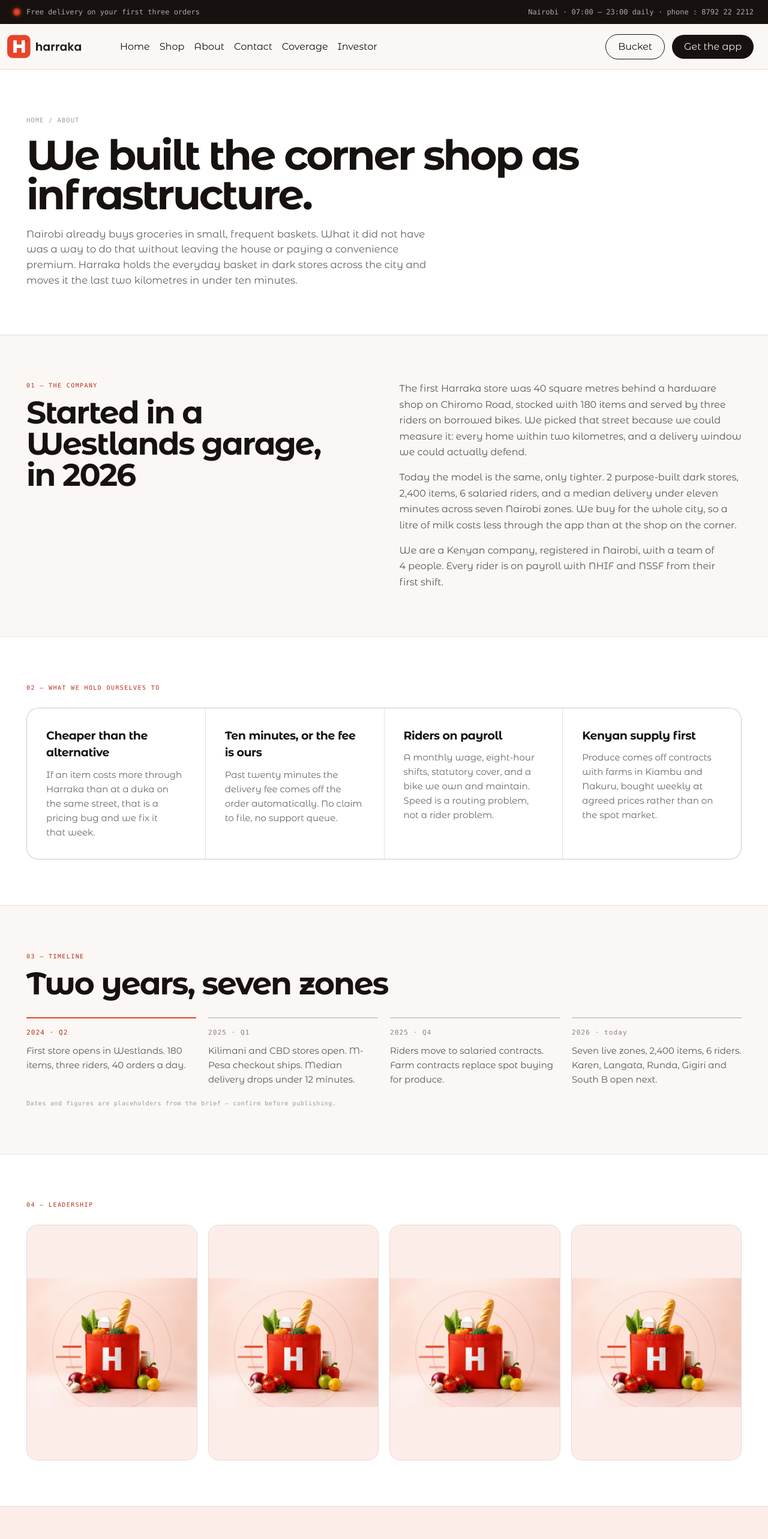
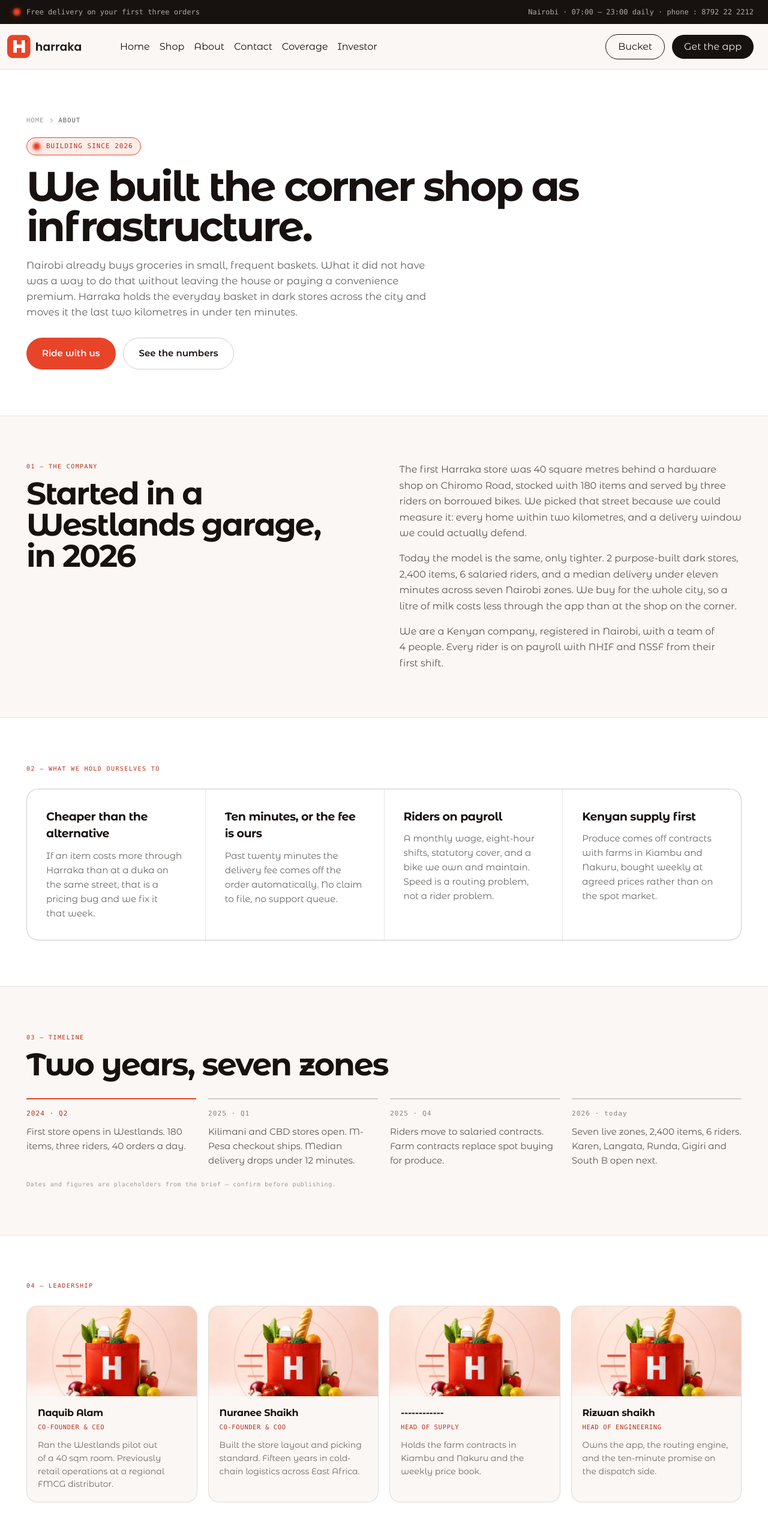
Before and after one commit to harrakaquick-dotcom/Harraka, a React (Vite) app: page /about in a window 1280 px wide. Shown: the top 2566 px of the page at 60% size. Built offline with nearby package versions, Linux system fonts and the light colour scheme.

Commit message:
fix the hero section in about page

```diff
--- a/src/Data/Aboutdata.ts
+++ b/src/Data/Aboutdata.ts
@@ -66,22 +66,22 @@ export const team: {
   image?: string;
 }[] = [
   {
-    name: "Amina Yusuf",
+    name: "Naquib Alam",
     role: "Co-founder & CEO",
     note: "Ran the Westlands pilot out of a 40 sqm room. Previously retail operations at a regional FMCG distributor.",
   },
   {
-    name: "David Kariuki",
+    name: "Nuranee Shaikh",
     role: "Co-founder & COO",
     note: "Built the store layout and picking standard. Fifteen years in cold-chain logistics across East Africa.",
   },
   {
-    name: "Wanjiru Njoroge",
+    name: "------------",
     role: "Head of Supply",
     note: "Holds the farm contracts in Kiambu and Nakuru and the weekly price book.",
   },
   {
-    name: "Samuel Otieno",
+    name: "Rizwan shaikh",
     role: "Head of Engineering",
     note: "Owns the app, the routing engine, and the ten-minute promise on the dispatch side.",
   },
@@ -89,7 +89,7 @@ export const team: {
 
 export const riderPerks = [
   { label: "Monthly base", value: "KSh 28,000" },
-  { label: "Bike & charging", value: "On us" },
+  { label: "Bike & charging", value: "On you" },
   { label: "Shift length", value: "8 hours" },
   { label: "Average distance", value: "1.8 km / drop" },
 ];
--- a/src/components/About/AboutHero.tsx
+++ b/src/components/About/AboutHero.tsx
@@ -1,25 +1,51 @@
+import { ChevronRight, House } from "lucide-react";
 import { Link } from "react-router-dom";
+import { Since } from "../../Data/Appdata";
 import { aboutIntro } from "../../Data/Aboutdata";
-import Reveal from "../Home/Reveal";
+import LinkButton from "../Button/LinkButton";
 import Section from "../Home/Section";
+
+const Breadcrumb = () => (
+  <nav
+    aria-label="Breadcrumb"
+    className="flex items-center gap-1.5 font-mono text-[10.5px] uppercase tracking-widest text-ink/45"
+  >
+    <Link
+      to="/"
+      className="flex items-center gap-1 text-ink/45 transition-colors hover:text-primary-dark"
+    >
+      {/* <House className="size-3" strokeWidth={2.25} /> */}
+      Home
+    </Link>
+    <ChevronRight className="size-3 text-ink/30" strokeWidth={2.25} />
+    <span className="text-ink/70">About</span>
+  </nav>
+);
+
 
 const AboutHero = () => {
   return (
     <Section tone="surface" bordered={false}>
-      <Reveal>
-        <div className="font-mono text-[10.5px] uppercase tracking-widest text-ink/42">
-          <Link to="/" className="text-ink/42 hover:text-ink">
-            Home
-          </Link>{" "}
-          / About
+      <Breadcrumb />
+
+      <div className="mt-5 flex w-fit items-center gap-3 rounded-pill border border-primary bg-primary-light px-3 py-1.5 font-mono text-[11px] tracking-[.09em] text-primary-dark">
+        <span className="live-dot" aria-hidden="true" />
+        <span className="uppercase">building since {Since}</span>
       </div>
-        <h1 className="mt-4 max-w-[24ch] text-[clamp(34px,5.4vw,70px)] font-bold leading-[.96] tracking-[-0.05em]">
+
+      <h1 className="mt-4.5 max-w-[24ch] text-[clamp(34px,5.4vw,70px)] font-bold leading-[.96] tracking-[-0.05em]">
         {aboutIntro.title}
       </h1>
       <p className="mt-5 max-w-[62ch] text-[clamp(16px,1.3vw,19px)] leading-[1.55] text-ink/66">
         {aboutIntro.text}
       </p>
-      </Reveal>
+
+      <div className="mt-7.5 flex flex-wrap gap-3">
+        <LinkButton href="#riders">Ride with us</LinkButton>
+        <LinkButton href="/#numbers" variant="outline">
+          See the numbers
+        </LinkButton>
+      </div>
     </Section>
   );
 };
--- a/src/components/Home/DownloadBand.tsx
+++ b/src/components/Home/DownloadBand.tsx
@@ -5,9 +5,9 @@ import Section from "./Section";
 
 // Placeholder QR block — replace with the real install QR code.
 const QrPlaceholder = () => (
-  <div className="flex size-37 items-end rounded-[18px] bg-surface bg-[repeating-linear-gradient(45deg,rgb(23_18_15/0.1)_0_4px,transparent_4px_10px)] p-2.5">
+  <div className="flex size-37 items-end rounded-[18px] bg-surface /bg-[repeating-linear-gradient(45deg,rgb(23_18_15/0.1)_0_4px,transparent_4px_10px)] p-2.5">
     {/* here the Qr code goes */}
-    <Img src="/icons/harraka_ap_icon.png" className="relative" alt="" />
+    <Img src="/icons/harraka_app_icon.png" className="relative" alt="" />
     <span className="rounded-[3px] bg-surface px-1.25 py-0.75 font-mono text-[9px] uppercase tracking-[.06em] text-ink/50 absolute">
       QR code
     </span>
--- a/src/components/Image/Img.tsx
+++ b/src/components/Image/Img.tsx
@@ -1,6 +1,8 @@
 import { useState, type ImgHTMLAttributes } from "react";
 
-export const PLACEHOLDER_IMAGE = "/images/placeholder.png";
+// Harraka bag photo, 1200×912. The .webp (≈37 KB) is served; placeholder.png
+// (≈1.2 MB) is the source file — re-export the webp if you replace it.
+export const PLACEHOLDER_IMAGE = "/images/placeholder.webp";
 
 // Last resort when even the placeholder file can't load: the H mark from the
 // app icon drawn inline, so it needs no network request and can't fail.
@@ -33,8 +35,8 @@ const InlineFallback = ({
 
 // <img> that falls back to the placeholder in public/images: it sits behind
 // the image while it loads, and replaces it if the src is missing or fails.
-// The placeholder is always fitted whole (contain) on its own tint, so the
-// Harraka bag isn't cropped in wide or short slots. State is keyed by src, so
+// The placeholder covers the slot, centred on the bag (the photo's edges are
+// plain background, so cropping them loses nothing). State is keyed by src, so
 // passing a new src retries it. If the placeholder itself fails, it drops to
 // <InlineFallback>.
 const Img = ({
@@ -62,17 +64,17 @@ const Img = ({
       {...props}
       src={failed ? PLACEHOLDER_IMAGE : src}
       alt={alt}
-      className={`${failed || loading ? "bg-primary-light h-full" : ""} ${className}`}
+      className={`${failed || loading ? "bg-primary-light bg-contain" : ""} ${className}`}
       style={
         failed
-          ? { ...style, objectFit: "contain" }
+          ? { ...style, objectFit: "cover", objectPosition: "center" }
           : loading
             ? {
                 ...style,
                 backgroundImage: `url(${PLACEHOLDER_IMAGE})`,
                 backgroundPosition: "center",
                 backgroundRepeat: "no-repeat",
-                backgroundSize: "contain",
+                backgroundSize: "cover",
               }
             : style
       }
@@ -83,7 +85,7 @@ const Img = ({
       onError={(e) => {
         if (failed) setPlaceholderFailed(true);
         else setFailedSrc(src);
-          onError?.(e);
+        onError?.(e);
       }}
     />
   );
```
Also changed, not shown: public/images/placeholder.webp (added). Lines whose indentation alone changed are shown as unchanged.
